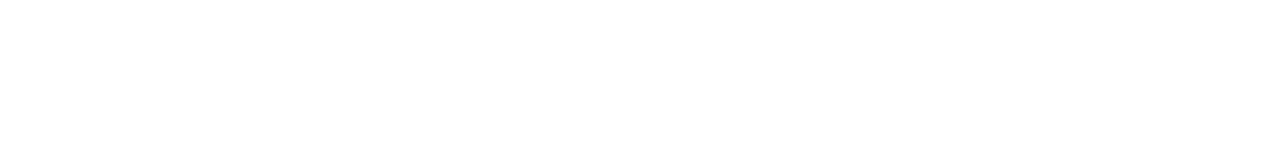
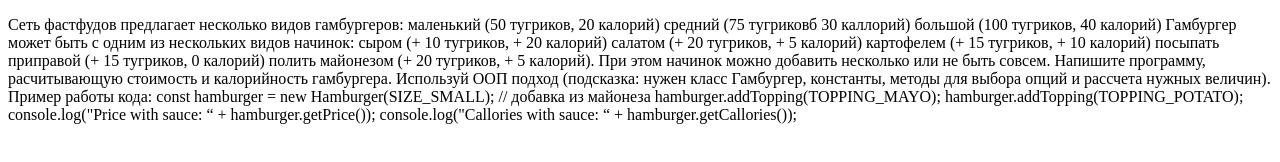
Before and after one commit to VadymSorokin/hamburger_calc, a plain HTML site: page index.html in a window 1280 px wide. Drawn offline with Linux system fonts and the light colour scheme.

Commit message:
Update index.html

```diff
--- a/index.html
+++ b/index.html
@@ -6,6 +6,38 @@
 	<title>Document</title>
 </head>
 <body>
+	<p>Сеть фастфудов предлагает несколько видов гамбургеров:
+
+    маленький (50 тугриков, 20 калорий)
+    средний (75 тугриковб 30 каллорий)
+    большой (100 тугриков, 40 калорий)
+
+
+Гамбургер может быть с одним из нескольких видов начинок:
+
+    сыром (+ 10 тугриков, + 20 калорий)
+    салатом (+ 20 тугриков, + 5 калорий)
+    картофелем (+ 15 тугриков, + 10 калорий)
+    посыпать приправой (+ 15 тугриков, 0 калорий)
+    полить майонезом (+ 20 тугриков, + 5 калорий).
+
+
+При этом начинок можно добавить несколько или не быть совсем.
+
+
+Напишите программу, расчитывающую стоимость и калорийность гамбургера. Используй ООП подход (подсказка: нужен класс Гамбургер, константы, методы для выбора опций и рассчета нужных величин).
+
+
+Пример работы кода:
+
+const hamburger = new Hamburger(SIZE_SMALL);
+// добавка из майонеза
+hamburger.addTopping(TOPPING_MAYO);
+hamburger.addTopping(TOPPING_POTATO);
+
+console.log("Price with sauce: “ + hamburger.getPrice());
+console.log("Callories with sauce: “ + hamburger.getCallories());
+</p>
 	<script src="./script.js"></script>
 </body>
 </html>
```
